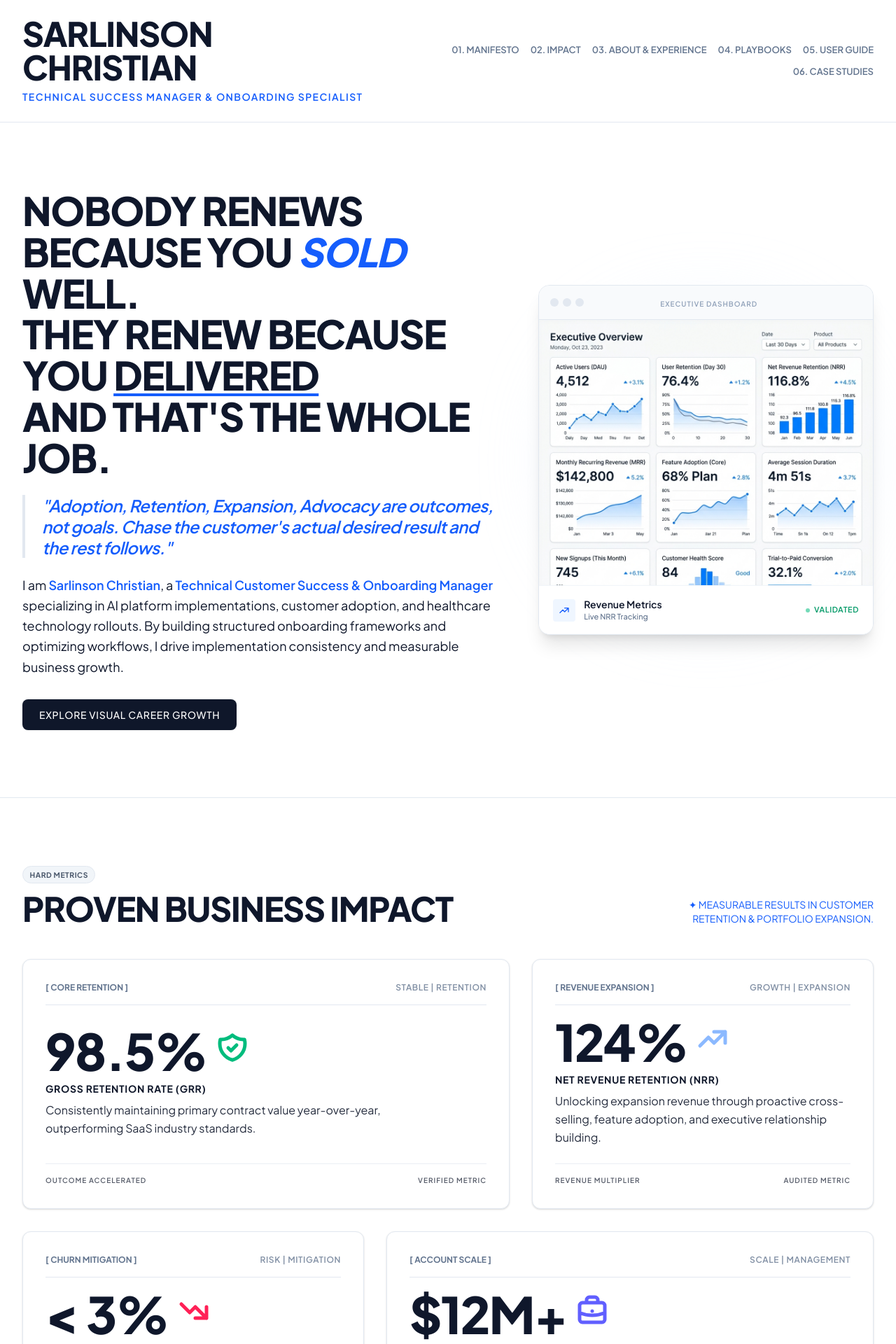
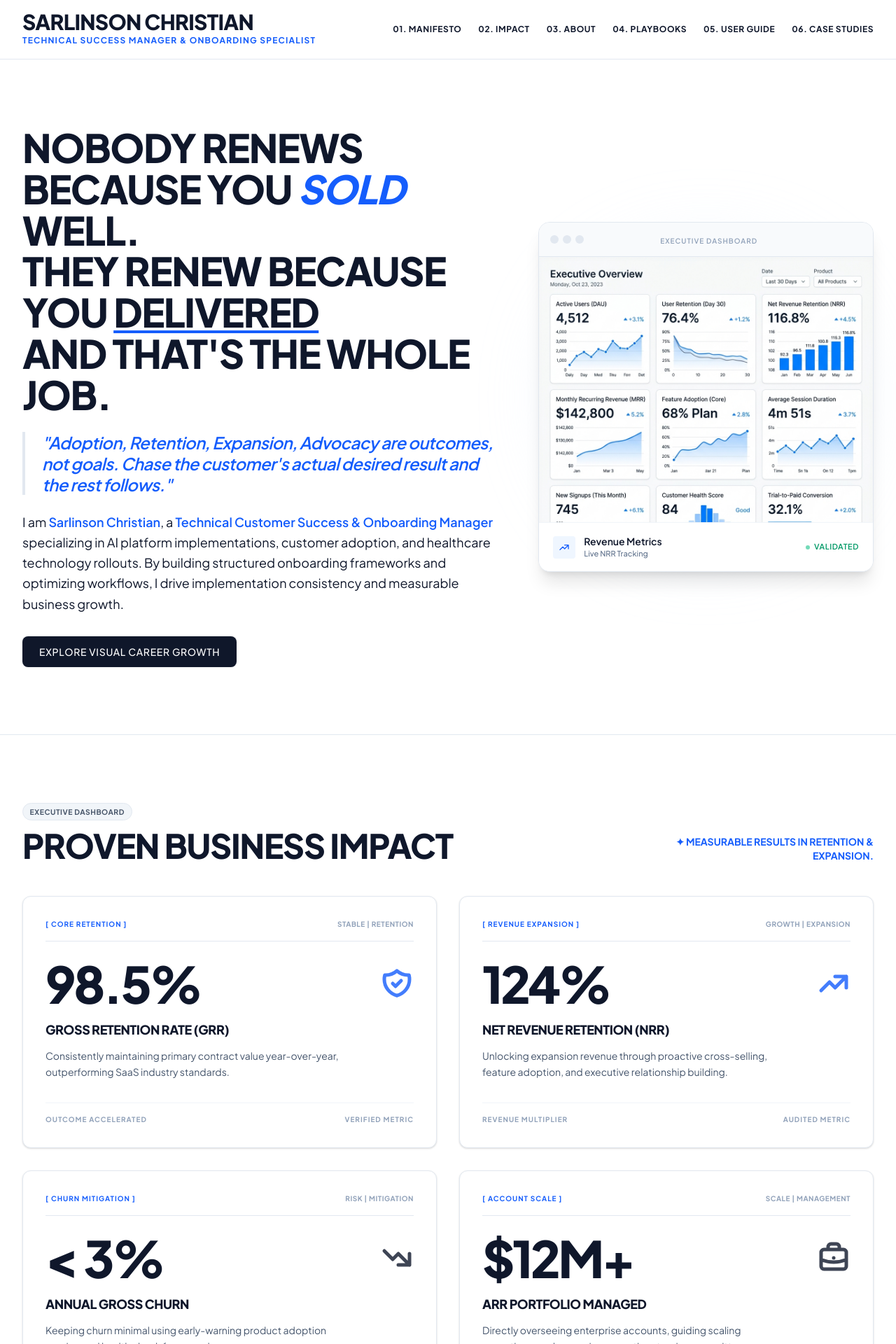
Before and after one commit to schristian9/CSM_Port, a Next.js app: page / in a window 1280 px wide. Shown: the top 1920 px of the page at 70% size. Built offline with nearby package versions, Linux system fonts and the light colour scheme.

Commit message:
chore: commit remaining UI alignment fixes for Masthead and KPI Dashboard

```diff
--- a/components/KpiCollage.js
+++ b/components/KpiCollage.js
@@ -6,72 +6,48 @@ export default function KpiCollage() {
       metric: "98.5%",
       label: "Gross Retention Rate (GRR)",
       desc: "Consistently maintaining primary contract value year-over-year, outperforming SaaS industry standards.",
-      color: "bg-slate-50",
-      textColor: "text-slate-900",
-      mutedText: "text-slate-500",
-      borderColor: "border-slate-200",
-      span: "md:col-span-6 lg:col-span-7",
-      rotate: "",
       tag: "[ CORE RETENTION ]",
       topRight: "STABLE | RETENTION",
       bottomLeft: "OUTCOME ACCELERATED",
       bottomRight: "VERIFIED METRIC",
       icon: (
-        <svg className="w-10 h-10 md:w-12 md:h-12 ml-3 -mt-2 text-emerald-500" fill="none" stroke="currentColor" viewBox="0 0 24 24"><path strokeLinecap="round" strokeLinejoin="round" strokeWidth="2.5" d="M9 12l2 2 4-4m5.618-4.016A11.955 11.955 0 0112 2.944a11.955 11.955 0 01-8.618 3.04A12.02 12.02 0 003 9c0 5.591 3.824 10.29 9 11.622 5.176-1.332 9-6.03 9-11.622 0-1.042-.133-2.052-.382-3.016z"></path></svg>
+        <svg className="w-10 h-10 md:w-12 md:h-12 text-blue-600" fill="none" stroke="currentColor" viewBox="0 0 24 24"><path strokeLinecap="round" strokeLinejoin="round" strokeWidth="2.5" d="M9 12l2 2 4-4m5.618-4.016A11.955 11.955 0 0112 2.944a11.955 11.955 0 01-8.618 3.04A12.02 12.02 0 003 9c0 5.591 3.824 10.29 9 11.622 5.176-1.332 9-6.03 9-11.622 0-1.042-.133-2.052-.382-3.016z"></path></svg>
       )
     },
     {
       metric: "124%",
       label: "Net Revenue Retention (NRR)",
       desc: "Unlocking expansion revenue through proactive cross-selling, feature adoption, and executive relationship building.",
-      color: "bg-slate-50",
-      textColor: "text-slate-900",
-      mutedText: "text-slate-500",
-      borderColor: "border-slate-200",
-      span: "md:col-span-6 lg:col-span-5",
-      rotate: "",
       tag: "[ REVENUE EXPANSION ]",
       topRight: "GROWTH | EXPANSION",
       bottomLeft: "REVENUE MULTIPLIER",
       bottomRight: "AUDITED METRIC",
       icon: (
-        <svg className="w-10 h-10 md:w-12 md:h-12 ml-3 -mt-2 text-blue-500 animate-pulse" fill="none" stroke="currentColor" viewBox="0 0 24 24"><path strokeLinecap="round" strokeLinejoin="round" strokeWidth="2.5" d="M13 7h8m0 0v8m0-8l-8 8-4-4-6 6"></path></svg>
+        <svg className="w-10 h-10 md:w-12 md:h-12 text-blue-600" fill="none" stroke="currentColor" viewBox="0 0 24 24"><path strokeLinecap="round" strokeLinejoin="round" strokeWidth="2.5" d="M13 7h8m0 0v8m0-8l-8 8-4-4-6 6"></path></svg>
       )
     },
     {
       metric: "< 3%",
       label: "Annual Gross Churn",
-      desc: "Keeping churn minimal using early-warning product adoption scoring and health check-check frameworks.",
-      color: "bg-slate-50",
-      textColor: "text-slate-900",
-      mutedText: "text-slate-500",
-      borderColor: "border-slate-200",
-      span: "md:col-span-6 lg:col-span-5",
-      rotate: "",
+      desc: "Keeping churn minimal using early-warning product adoption scoring and health check frameworks.",
       tag: "[ CHURN MITIGATION ]",
       topRight: "RISK | MITIGATION",
       bottomLeft: "CHURN REDUCED",
       bottomRight: "Q1-Q4 VALIDATED",
       icon: (
-        <svg className="w-10 h-10 md:w-12 md:h-12 ml-3 -mt-2 text-rose-500" fill="none" stroke="currentColor" viewBox="0 0 24 24"><path strokeLinecap="round" strokeLinejoin="round" strokeWidth="2.5" d="M13 17h8m0 0V9m0 8l-8-8-4 4-6-6"></path></svg>
+        <svg className="w-10 h-10 md:w-12 md:h-12 text-slate-900" fill="none" stroke="currentColor" viewBox="0 0 24 24"><path strokeLinecap="round" strokeLinejoin="round" strokeWidth="2.5" d="M13 17h8m0 0V9m0 8l-8-8-4 4-6-6"></path></svg>
       )
     },
     {
       metric: "$12M+",
       label: "ARR Portfolio Managed",
       desc: "Directly overseeing enterprise accounts, guiding scaling operations, and managing executive steering committees.",
-      color: "bg-slate-50 border-slate-200 border-t-[6px] border-t-blue-600",
-      textColor: "text-slate-900",
-      mutedText: "text-slate-500",
-      borderColor: "border-slate-200",
-      span: "md:col-span-6 lg:col-span-7",
-      rotate: "",
       tag: "[ ACCOUNT SCALE ]",
       topRight: "SCALE | MANAGEMENT",
       bottomLeft: "PORTFOLIO GROWTH",
       bottomRight: "EXECUTIVE VERIFIED",
       icon: (
-        <svg className="w-10 h-10 md:w-12 md:h-12 ml-3 -mt-2 text-indigo-500" fill="none" stroke="currentColor" viewBox="0 0 24 24"><path strokeLinecap="round" strokeLinejoin="round" strokeWidth="2.5" d="M21 13.255A23.931 23.931 0 0112 15c-3.183 0-6.22-.62-9-1.745M16 6V4a2 2 0 00-2-2h-4a2 2 0 00-2 2v2m4 6h.01M5 20h14a2 2 0 002-2V8a2 2 0 00-2-2H5a2 2 0 00-2 2v10a2 2 0 002 2z"></path></svg>
+        <svg className="w-10 h-10 md:w-12 md:h-12 text-slate-900" fill="none" stroke="currentColor" viewBox="0 0 24 24"><path strokeLinecap="round" strokeLinejoin="round" strokeWidth="2.5" d="M21 13.255A23.931 23.931 0 0112 15c-3.183 0-6.22-.62-9-1.745M16 6V4a2 2 0 00-2-2h-4a2 2 0 00-2 2v2m4 6h.01M5 20h14a2 2 0 002-2V8a2 2 0 00-2-2H5a2 2 0 00-2 2v10a2 2 0 002 2z"></path></svg>
       )
     }
   ];
@@ -80,49 +56,50 @@ export default function KpiCollage() {
     <section id="metrics" className="max-w-7xl mx-auto px-4 md:px-8 py-16 md:py-24 border-b border-slate-200">
       <div className="flex flex-col md:flex-row md:items-end justify-between mb-12 gap-4">
         <div>
-          <div className="pro-badge mb-3">HARD METRICS</div>
+          <div className="pro-badge mb-3">EXECUTIVE DASHBOARD</div>
           <h3 className="text-3xl md:text-5xl font-sans tracking-tight font-black text-slate-900 uppercase leading-none">
             Proven Business Impact
           </h3>
         </div>
-        <p className="text-sm font-sans text-blue-600 max-w-xs md:text-right uppercase">
-          ✦ Measurable results in customer retention & portfolio expansion.
+        <p className="text-sm font-sans text-blue-600 max-w-xs md:text-right uppercase font-bold">
+          ✦ Measurable results in retention & expansion.
         </p>
       </div>
 
-      {/* Grid of collage KPI cards */}
-      <div className="grid grid-cols-1 md:grid-cols-12 gap-6 md:gap-8">
+      {/* Perfectly Aligned 2x2 Grid */}
+      <div className="grid grid-cols-1 md:grid-cols-2 gap-6 md:gap-8">
         {kpis.map((kpi, idx) => (
           <div
             key={idx}
-            className={`${kpi.span} pro-card ${kpi.color} p-8 flex flex-col justify-between min-h-[220px] transition-transform ${kpi.rotate} relative overflow-hidden`}
+            className="pro-card bg-white border border-slate-200 p-8 flex flex-col justify-between h-full hover:border-blue-500 hover:shadow-lg transition-all group relative overflow-hidden"
           >
-            {/* Background design accents */}
-            {kpi.bgIcon && kpi.bgIcon}
-
-            <div className={`flex justify-between items-start border-b ${kpi.borderColor} pb-4 mb-4 relative z-10`}>
-              <span className={`font-sans text-xs font-bold ${kpi.mutedText} uppercase`}>
+            <div className="flex justify-between items-start border-b border-slate-200 pb-4 mb-6 relative z-10">
+              <span className="font-sans text-[10px] font-bold text-blue-600 uppercase tracking-widest">
                 {kpi.tag}
               </span>
-              <span className={`text-xs font-sans uppercase font-semibold ${kpi.mutedText} tracking-wider opacity-80`}>{kpi.topRight}</span>
+              <span className="text-[10px] font-sans uppercase font-bold text-slate-400 tracking-wider">
+                {kpi.topRight}
+              </span>
             </div>
 
-            <div className="relative z-10">
-              <div className="flex items-center mb-2">
-                <div className={`text-5xl md:text-6xl lg:text-7xl font-sans tracking-tight font-black ${kpi.textColor} leading-none`}>
+            <div className="relative z-10 flex-grow flex flex-col justify-center">
+              <div className="flex items-center justify-between mb-4">
+                <div className="text-6xl lg:text-7xl font-sans tracking-tighter font-black text-slate-900 leading-none group-hover:text-blue-600 transition-colors">
                   {kpi.metric}
                 </div>
-                {kpi.icon && kpi.icon}
+                <div className="opacity-80 group-hover:opacity-100 transition-opacity">
+                  {kpi.icon}
+                </div>
               </div>
-              <h4 className="font-sans text-sm font-bold uppercase tracking-wider mb-2">
+              <h4 className="font-sans text-lg font-black text-slate-900 uppercase tracking-tight mb-3">
                 {kpi.label}
               </h4>
-              <p className="text-base opacity-90 leading-relaxed font-sans max-w-xl">
+              <p className="text-sm text-slate-600 leading-relaxed font-sans max-w-md">
                 {kpi.desc}
               </p>
             </div>
 
-            <div className={`flex justify-between items-center mt-6 pt-4 border-t ${kpi.borderColor} text-[10px] font-sans font-semibold tracking-widest uppercase opacity-70`}>
+            <div className="flex justify-between items-center mt-8 pt-4 border-t border-slate-100 text-[10px] font-sans font-bold tracking-widest uppercase text-slate-400">
               <span>{kpi.bottomLeft}</span>
               <span>{kpi.bottomRight}</span>
             </div>
--- a/components/Masthead.js
+++ b/components/Masthead.js
@@ -4,38 +4,37 @@ import Link from "next/link";
 
 export default function Masthead() {
   return (
-    <header className="w-full border-b border-slate-200 bg-white sticky top-0 z-50">
-      {/* Main Newspaper Masthead */}
-      <div className="max-w-7xl mx-auto px-4 md:px-8 py-6 flex flex-col xl:flex-row xl:items-center justify-between gap-6">
-        <div>
+    <header className="w-full border-b border-slate-200 bg-white/95 backdrop-blur-sm sticky top-0 z-50">
+      <div className="max-w-7xl mx-auto px-4 md:px-8 py-3 lg:py-4 flex flex-col lg:flex-row lg:items-center justify-between gap-4">
+        <div className="shrink-0">
           <Link href="/" className="inline-block group">
-            <h1 className="text-3xl md:text-4xl lg:text-5xl font-sans tracking-tight font-black text-slate-900 uppercase leading-none">
+            <h1 className="text-2xl lg:text-3xl font-sans tracking-tight font-black text-slate-900 uppercase leading-none">
               SARLINSON CHRISTIAN
             </h1>
-            <p className="text-sm font-sans tracking-widest text-blue-600 mt-2 uppercase font-semibold">
+            <p className="text-[10px] lg:text-xs font-sans tracking-widest text-blue-600 mt-1 uppercase font-bold">
               Technical Success Manager & Onboarding Specialist
             </p>
           </Link>
         </div>
 
         {/* Navigation Links */}
-        <nav className="flex flex-wrap justify-start xl:justify-end items-center gap-x-4 gap-y-3 text-[11px] lg:text-[12px] xl:text-[13px] font-sans font-semibold text-slate-500 border-t border-slate-200 xl:border-t-0 pt-4 xl:pt-0 w-full xl:w-auto">
-          <Link href="/#manifesto" className="whitespace-nowrap hover:text-blue-600 transition-colors relative after:content-[''] after:absolute after:-bottom-1 after:left-0 after:w-0 after:h-[2px] after:bg-blue-600 hover:after:w-full after:transition-all">
+        <nav className="flex flex-row flex-wrap lg:flex-nowrap justify-start lg:justify-end items-center gap-x-4 lg:gap-x-6 gap-y-2 text-[10px] lg:text-xs font-sans font-bold text-slate-900 tracking-wider w-full lg:w-auto">
+          <Link href="/#manifesto" className="whitespace-nowrap hover:text-blue-600 transition-colors">
             01. MANIFESTO
           </Link>
-          <Link href="/#metrics" className="whitespace-nowrap hover:text-blue-600 transition-colors relative after:content-[''] after:absolute after:-bottom-1 after:left-0 after:w-0 after:h-[2px] after:bg-blue-600 hover:after:w-full after:transition-all">
+          <Link href="/#metrics" className="whitespace-nowrap hover:text-blue-600 transition-colors">
             02. IMPACT
           </Link>
-          <Link href="/about" className="whitespace-nowrap hover:text-blue-600 transition-colors relative after:content-[''] after:absolute after:-bottom-1 after:left-0 after:w-0 after:h-[2px] after:bg-blue-600 hover:after:w-full after:transition-all">
-            03. ABOUT & EXPERIENCE
+          <Link href="/about" className="whitespace-nowrap hover:text-blue-600 transition-colors">
+            03. ABOUT
           </Link>
-          <Link href="/playbooks" className="whitespace-nowrap hover:text-blue-600 transition-colors relative after:content-[''] after:absolute after:-bottom-1 after:left-0 after:w-0 after:h-[2px] after:bg-blue-600 hover:after:w-full after:transition-all">
+          <Link href="/playbooks" className="whitespace-nowrap hover:text-blue-600 transition-colors">
             04. PLAYBOOKS
           </Link>
-          <Link href="/user-guide" className="whitespace-nowrap hover:text-blue-600 transition-colors relative after:content-[''] after:absolute after:-bottom-1 after:left-0 after:w-0 after:h-[2px] after:bg-blue-600 hover:after:w-full after:transition-all">
+          <Link href="/user-guide" className="whitespace-nowrap hover:text-blue-600 transition-colors">
             05. USER GUIDE
           </Link>
-          <Link href="/case-studies" className="whitespace-nowrap hover:text-blue-600 transition-colors relative after:content-[''] after:absolute after:-bottom-1 after:left-0 after:w-0 after:h-[2px] after:bg-blue-600 hover:after:w-full after:transition-all">
+          <Link href="/case-studies" className="whitespace-nowrap hover:text-blue-600 transition-colors">
             06. CASE STUDIES
           </Link>
         </nav>
```
Also changed, not shown: public/generated-dashboard.jpg (added), public/saasify-dashboard.png (added).
